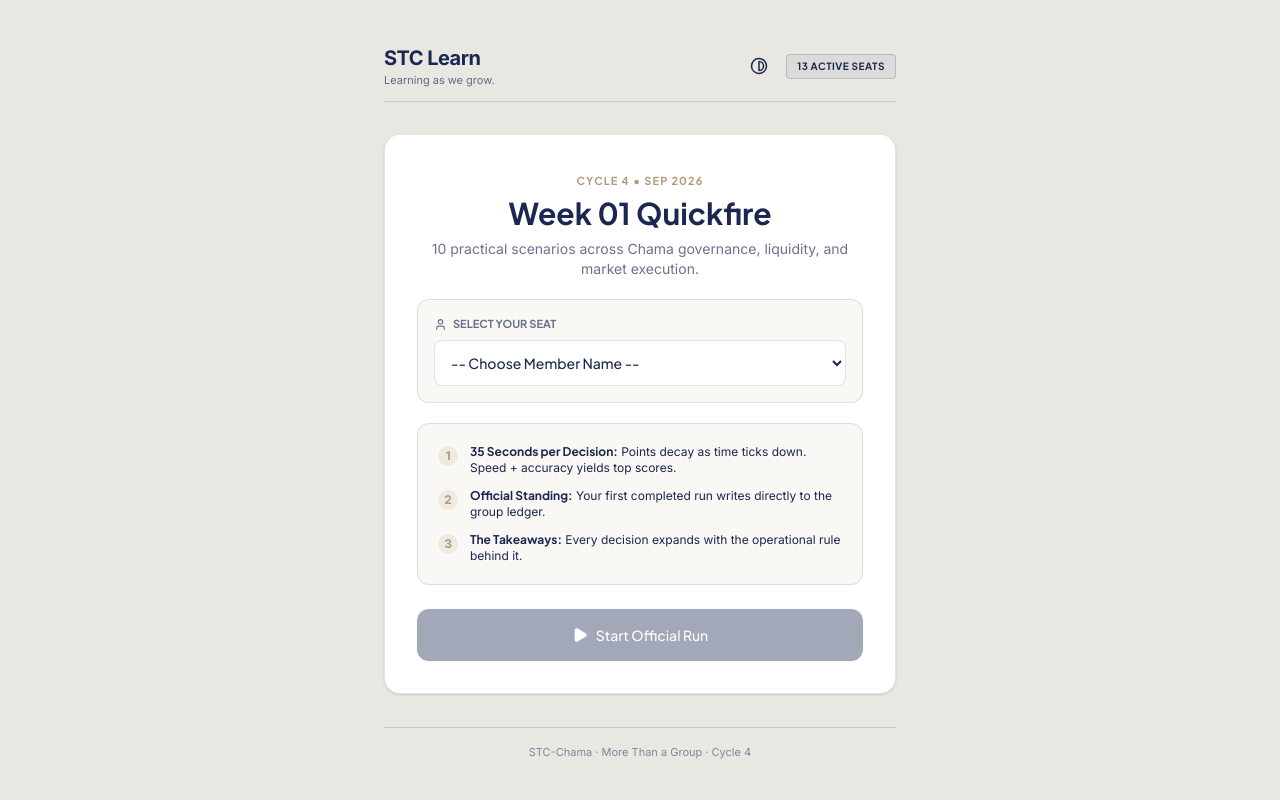
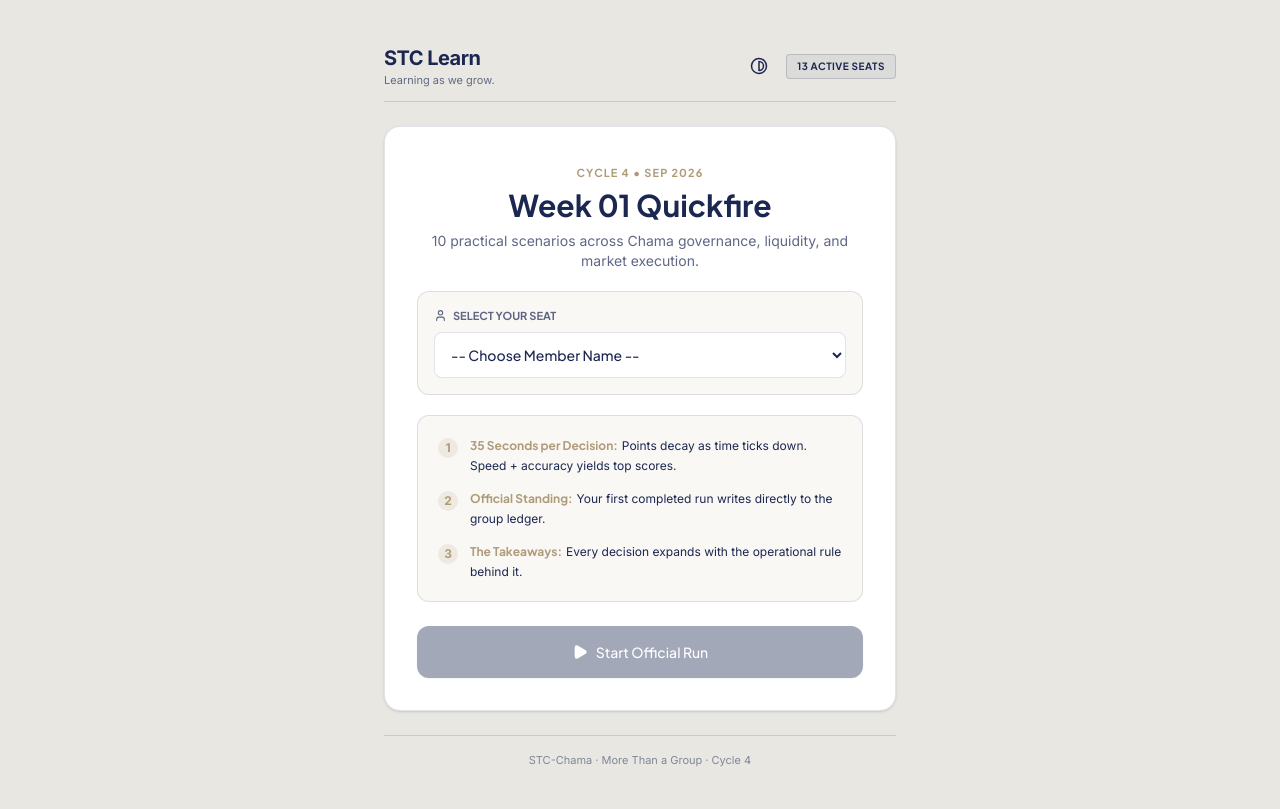
Before and after one commit to jerekim7/stc-learn, a Next.js app: page / in a window 1280 px wide. Built offline with nearby package versions, Linux system fonts and the light colour scheme.

Commit message:
style: set rule descriptions to crisp primary white for dark theme readability

```diff
--- a/src/app/components/Quickfire.tsx
+++ b/src/app/components/Quickfire.tsx
@@ -253,7 +253,8 @@ export default function Quickfire({ isDark }: QuickfireProps) {
   const cardBorder = isDark ? "rgba(255,255,255,0.08)" : "rgba(28,39,81,0.12)";
   const innerCardBg = isDark ? "#121933" : "#F9F8F5";
   const mainText = isDark ? "#F3F4F6" : "#1C2751";
-  const mutedText = isDark ? "#94A3B8" : "rgba(28,39,81,0.65)";
+  const mutedText = isDark ? "#94A3B8" : "rgba(28,39,81,0.7)";
+  const goldAccent = "#B09B79";
 
   // 1. UNTIMED REVIEW MODE
   if (isReviewMode) {
@@ -271,11 +272,11 @@ export default function Quickfire({ isDark }: QuickfireProps) {
           <button
             onClick={() => setIsReviewMode(false)}
             className="flex items-center gap-1.5 text-xs font-heading font-semibold hover:opacity-80 transition"
-            style={{ color: isDark ? "#B09B79" : "#1C2751" }}
+            style={{ color: goldAccent }}
           >
             <ArrowLeft size={16} /> Back to Summary
           </button>
-          <span className="text-[11px] font-heading uppercase font-bold tracking-wider" style={{ color: "#B09B79" }}>
+          <span className="text-[11px] font-heading uppercase font-bold tracking-wider" style={{ color: goldAccent }}>
             Debrief · {correctCount}/{questions.length} Correct
           </span>
         </div>
@@ -373,7 +374,7 @@ export default function Quickfire({ isDark }: QuickfireProps) {
                     borderColor: cardBorder
                   }}
                 >
-                  <span className="text-[10px] font-heading uppercase font-bold block mb-1" style={{ color: "#B09B79" }}>
+                  <span className="text-[10px] font-heading uppercase font-bold block mb-1" style={{ color: goldAccent }}>
                     The Takeaway
                   </span>
                   <p className="text-xs leading-relaxed font-body" style={{ color: isDark ? "#D1D5DB" : "#1C2751" }}>
@@ -405,7 +406,7 @@ export default function Quickfire({ isDark }: QuickfireProps) {
         className="rounded-2xl p-6 sm:p-8 max-w-lg w-full shadow-sm text-center border transition-colors"
         style={{ backgroundColor: cardBg, borderColor: cardBorder }}
       >
-        <span className="text-[11px] uppercase tracking-widest font-bold font-heading" style={{ color: "#B09B79" }}>
+        <span className="text-[11px] uppercase tracking-widest font-bold font-heading" style={{ color: goldAccent }}>
           Cycle 4 • Sep 2026
         </span>
         <h2 className="text-2xl sm:text-3xl font-heading font-bold mt-1 mb-2" style={{ color: mainText }}>
@@ -440,41 +441,51 @@ export default function Quickfire({ isDark }: QuickfireProps) {
           </select>
         </div>
 
+        {/* Briefing Rules with Gold Headers & Crisp White Text */}
         <div
-          className="rounded-xl p-5 border text-left space-y-3 mb-6"
+          className="rounded-xl p-5 border text-left space-y-3.5 mb-6"
           style={{ backgroundColor: innerCardBg, borderColor: cardBorder }}
         >
           <div className="flex items-start gap-3">
             <span
               className="h-5 w-5 rounded-full text-xs font-number font-bold flex items-center justify-center shrink-0 mt-0.5"
-              style={{ backgroundColor: "rgba(176,155,121,0.15)", color: "#B09B79" }}
+              style={{ backgroundColor: "rgba(176,155,121,0.15)", color: goldAccent }}
             >
               1
             </span>
-            <p className="text-xs font-body" style={{ color: mainText }}>
-              <strong className="font-heading" style={{ color: mainText }}>35 Seconds per Decision:</strong> Points decay as time ticks down. Speed + accuracy yields top scores.
+            <p className="text-xs font-body leading-relaxed" style={{ color: mainText }}>
+              <strong className="font-heading block sm:inline mr-1" style={{ color: goldAccent }}>
+                35 Seconds per Decision:
+              </strong>
+              Points decay as time ticks down. Speed + accuracy yields top scores.
             </p>
           </div>
           <div className="flex items-start gap-3">
             <span
               className="h-5 w-5 rounded-full text-xs font-number font-bold flex items-center justify-center shrink-0 mt-0.5"
-              style={{ backgroundColor: "rgba(176,155,121,0.15)", color: "#B09B79" }}
+              style={{ backgroundColor: "rgba(176,155,121,0.15)", color: goldAccent }}
             >
               2
             </span>
-            <p className="text-xs font-body" style={{ color: mainText }}>
-              <strong className="font-heading" style={{ color: mainText }}>Official Standing:</strong> Your first completed run writes directly to the group ledger.
+            <p className="text-xs font-body leading-relaxed" style={{ color: mainText }}>
+              <strong className="font-heading block sm:inline mr-1" style={{ color: goldAccent }}>
+                Official Standing:
+              </strong>
+              Your first completed run writes directly to the group ledger.
             </p>
           </div>
           <div className="flex items-start gap-3">
             <span
               className="h-5 w-5 rounded-full text-xs font-number font-bold flex items-center justify-center shrink-0 mt-0.5"
-              style={{ backgroundColor: "rgba(176,155,121,0.15)", color: "#B09B79" }}
+              style={{ backgroundColor: "rgba(176,155,121,0.15)", color: goldAccent }}
             >
               3
             </span>
-            <p className="text-xs font-body" style={{ color: mainText }}>
-              <strong className="font-heading" style={{ color: mainText }}>The Takeaways:</strong> Every decision expands with the operational rule behind it.
+            <p className="text-xs font-body leading-relaxed" style={{ color: mainText }}>
+              <strong className="font-heading block sm:inline mr-1" style={{ color: goldAccent }}>
+                The Takeaways:
+              </strong>
+              Every decision expands with the operational rule behind it.
             </p>
           </div>
         </div>
@@ -502,13 +513,13 @@ export default function Quickfire({ isDark }: QuickfireProps) {
         className="rounded-2xl p-6 sm:p-8 max-w-lg w-full text-center shadow-sm border transition-colors"
         style={{ backgroundColor: cardBg, borderColor: cardBorder }}
       >
-        <span className="text-[11px] uppercase tracking-widest font-bold font-heading" style={{ color: "#B09B79" }}>
+        <span className="text-[11px] uppercase tracking-widest font-bold font-heading" style={{ color: goldAccent }}>
           Cycle 4 • Sep 2026
         </span>
         <h2 className="text-2xl sm:text-3xl font-heading font-bold mt-1" style={{ color: mainText }}>
           Week 01 Complete
         </h2>
-        <p className="text-xs font-heading font-medium mt-1 mb-6" style={{ color: "#B09B79" }}>
+        <p className="text-xs font-heading font-medium mt-1 mb-6" style={{ color: goldAccent }}>
           {getPerformanceTitle()} · {selectedMember}
         </p>
 
@@ -621,7 +632,7 @@ export default function Quickfire({ isDark }: QuickfireProps) {
     );
   }
 
-  // 4. ACTIVE TIMED QUIZ (OPTIMIZED SCALE & WEIGHT)
+  // 4. ACTIVE TIMED QUIZ
   return (
     <div
       className="rounded-2xl p-5 sm:p-8 max-w-lg w-full shadow-sm border transition-colors"
@@ -633,7 +644,7 @@ export default function Quickfire({ isDark }: QuickfireProps) {
           className="flex items-center justify-between pb-3 mb-4 border-b text-xs font-heading"
           style={{ borderColor: cardBorder }}
         >
-          <span className="font-bold uppercase tracking-wider text-[10px]" style={{ color: "#B09B79" }}>
+          <span className="font-bold uppercase tracking-wider text-[10px]" style={{ color: goldAccent }}>
             Practice Mode (Score Not Recorded)
           </span>
           <button
@@ -656,7 +667,7 @@ export default function Quickfire({ isDark }: QuickfireProps) {
                 idx < currentIndex
                   ? "#1C2751"
                   : idx === currentIndex
-                  ? "#B09B79"
+                  ? goldAccent
                   : isDark
                   ? "rgba(255,255,255,0.1)"
                   : "rgba(28,39,81,0.1)"
@@ -670,7 +681,7 @@ export default function Quickfire({ isDark }: QuickfireProps) {
         className="flex items-center justify-between border-b pb-3 mb-4"
         style={{ borderColor: cardBorder }}
       >
-        <span className="text-[11px] uppercase tracking-wider font-bold font-heading" style={{ color: "#B09B79" }}>
+        <span className="text-[11px] uppercase tracking-wider font-bold font-heading" style={{ color: goldAccent }}>
           {currentQ.category}
         </span>
         <div className="flex items-center gap-1.5 font-heading">
@@ -690,7 +701,7 @@ export default function Quickfire({ isDark }: QuickfireProps) {
         </div>
       </div>
 
-      {/* Calibrated Scenario Prompt (15px Medium with relaxed leading) */}
+      {/* Scenario Prompt */}
       <h3
         className="text-[15px] sm:text-[16px] font-heading font-medium leading-relaxed mb-5"
         style={{ color: mainText }}
@@ -698,7 +709,7 @@ export default function Quickfire({ isDark }: QuickfireProps) {
         {currentQ.prompt}
       </h3>
 
-      {/* Calibrated Options (14px Medium with balanced padding) */}
+      {/* Options */}
       <div className="space-y-2.5 mb-5 font-body">
         {currentQ.options.map((option, idx) => {
           let optionBg = innerCardBg;
@@ -752,7 +763,7 @@ export default function Quickfire({ isDark }: QuickfireProps) {
             borderColor: cardBorder
           }}
         >
-          <p className="text-[10px] font-heading uppercase tracking-wider font-bold mb-1" style={{ color: "#B09B79" }}>
+          <p className="text-[10px] font-heading uppercase tracking-wider font-bold mb-1" style={{ color: goldAccent }}>
             The Takeaway
           </p>
           <p className="text-xs sm:text-sm leading-relaxed font-body" style={{ color: mainText }}>
```
